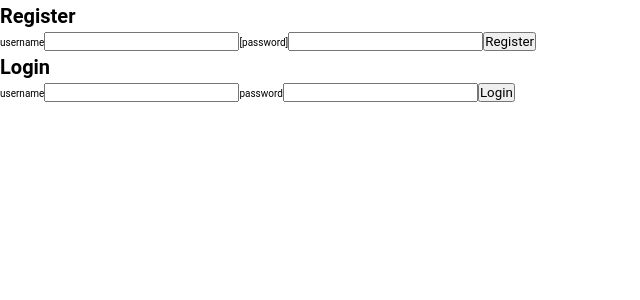
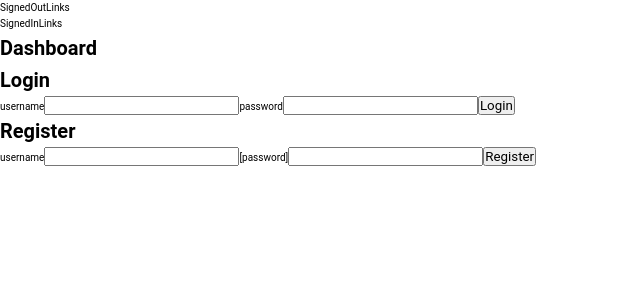
Before and after one commit to ShaqeTarverdyan/Full-Stack-CRUD-, a React (Create React App) app in the folder client/: page / in a window 1280 px wide. Shown: the top 300 px of the page, without its empty margins (0-640 px from the left). Built offline with nearby package versions, Linux system fonts and the light colour scheme.

Commit message:
create route simple carcas

```diff
--- a/client/src/App.js
+++ b/client/src/App.js
@@ -1,78 +1,22 @@
-import React, {useState} from 'react';
-import Axios from 'axios';
+import React from 'react';
+import { BrowserRouter, Switch, Route } from 'react-router-dom';
+
+
+//components
+import Navbar from './components/layout/Navbar';
+import Dashboard from './components/dashboard'
 
 const App = () => {
-  const [usernameReg, setUserNameReg] = useState('');
-  const [passwordReg, setPasswordReg] = useState('');
-
-  const [username, setUsername] = useState('');
-  const [password, setPassword] = useState('');
-
-  const [loginStatus, setloginStatus] = useState('');
-
-
-  const register = () => {
-    Axios.post("http://localhost:3001/register", {
-      username: usernameReg,
-      password: passwordReg,
-    }).then((response) => {
-      console.log(response);
-    })
-  };
-
-  const login = () => {
-    Axios.post("http://localhost:3001/login", {
-      username: username,
-      password: password,
-    }).then((response) => {
-      if(response.data.message) {
-        setloginStatus(response.data.message)
-      }  else {
-        setloginStatus(response.data[0].username)
-      }
-    })
-  }
 
   return (
-    <>
-    <div>
-      <h1>Register</h1>
-      <label>username</label>
-      <input
-        type="text"
-        onChange={(e) => {
-          setUserNameReg(e.target.value)
-        }}
-      />
-      <label>[password]</label>
-      <input
-        type="text"
-        onChange={(e) => {
-          setPasswordReg(e.target.value)
-        }}
-      />
-      <button onClick={register}>Register</button>
-    </div>
-    <div>
-      <h1>Login</h1>
-      <label>username</label>
-      <input
-        type="text"
-        onChange={(e) => {
-          setUsername(e.target.value)
-        }}
-      />
-      <label>password</label>
-      <input
-        type="text"
-        onChange={(e) => {
-          setPassword(e.target.value)
-        }}
-      />
-      <button onClick={login}>Login</button>
-    </div>
-    <h3>{loginStatus}</h3>
-  </>
+    <BrowserRouter>
+      <div>
+        <Navbar/>
+        <Switch>
+            <Route exact path="/" component={Dashboard}/>
+        </Switch>
+      </div>
+    </BrowserRouter>
   );
 }
 
```
